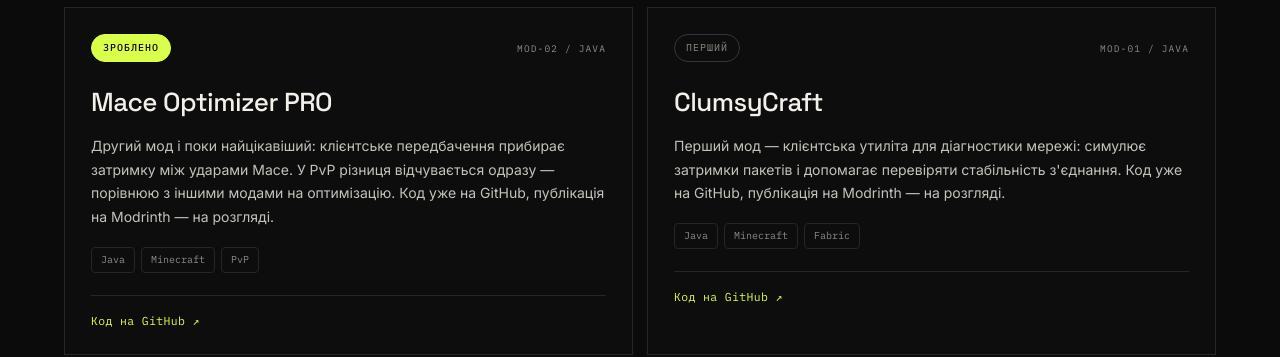
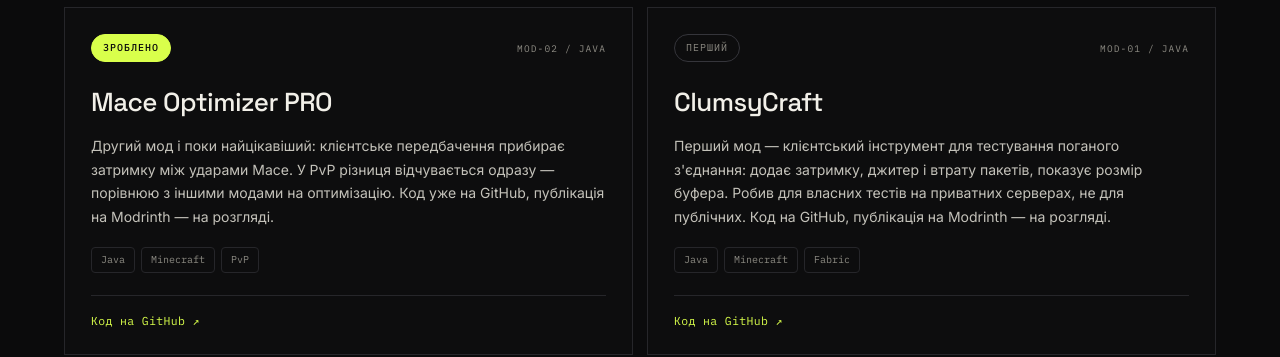
Before and after one commit to vdoxxy/vdoxxy.github.io, a plain HTML site: page index.html in a window 1280 px wide. Shown: the part 4000-4357 px from the top of the page. Drawn offline with Linux system fonts and the light colour scheme.

Commit message:
Уточнено опис ClumsyCraft

```diff
--- a/index.html
+++ b/index.html
@@ -363,9 +363,10 @@
             </div>
             <h3 class="mod__title">ClumsyCraft</h3>
             <p class="mod__text">
-              Перший мод — клієнтська утиліта для діагностики мережі: симулює
-              затримки пакетів і допомагає перевіряти стабільність з'єднання.
-              Код уже на GitHub, публікація на Modrinth — на розгляді.
+              Перший мод — клієнтський інструмент для тестування поганого
+              з'єднання: додає затримку, джитер і втрату пакетів, показує розмір
+              буфера. Робив для власних тестів на приватних серверах, не для
+              публічних. Код на GitHub, публікація на Modrinth — на розгляді.
             </p>
             <ul class="mod__tags">
               <li>Java</li><li>Minecraft</li><li>Fabric</li>
```
Also changed, not shown: 1 other file.
